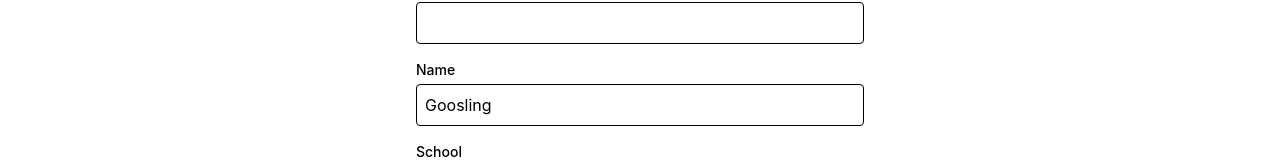
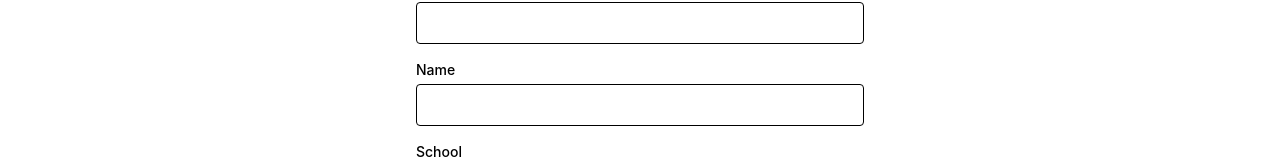
Before and after one commit to Edddro/GeeseHacks-2025, a React (Vite) app in the folder geesehacks-2025/: page /signup in a window 1280 px wide. Shown: the part 376-540 px from the top of the page. Built offline with nearby package versions, Linux system fonts and the light colour scheme.

Commit message:
Updated code for deployment

```diff
--- a/geesehacks-2025/src/pages/SignUp.tsx
+++ b/geesehacks-2025/src/pages/SignUp.tsx
@@ -10,7 +10,7 @@ export default function SignupForm() {
     const [school, setSchool] = useState("");
     const [major, setMajor] = useState("");
     const [password, setPassword] = useState("");
-    const [name, setName] = useState("Goosling");
+    const [name, setName] = useState("");
     const [yearOfStudy, setYearOfStudy] = useState("1");
     const [formErrors, setFormErrors] = useState<string[]>([]);
     const navigate = useNavigate();
```
